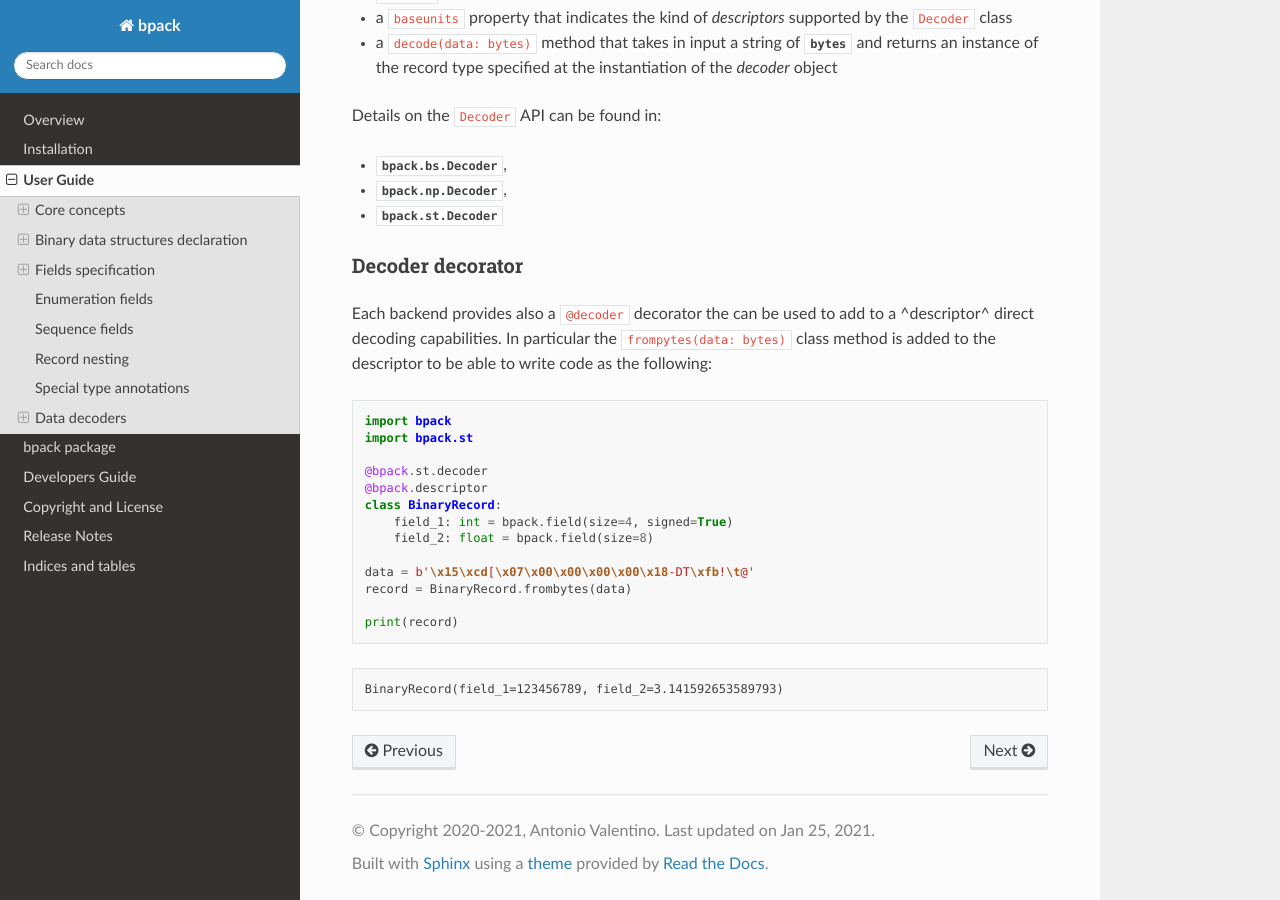
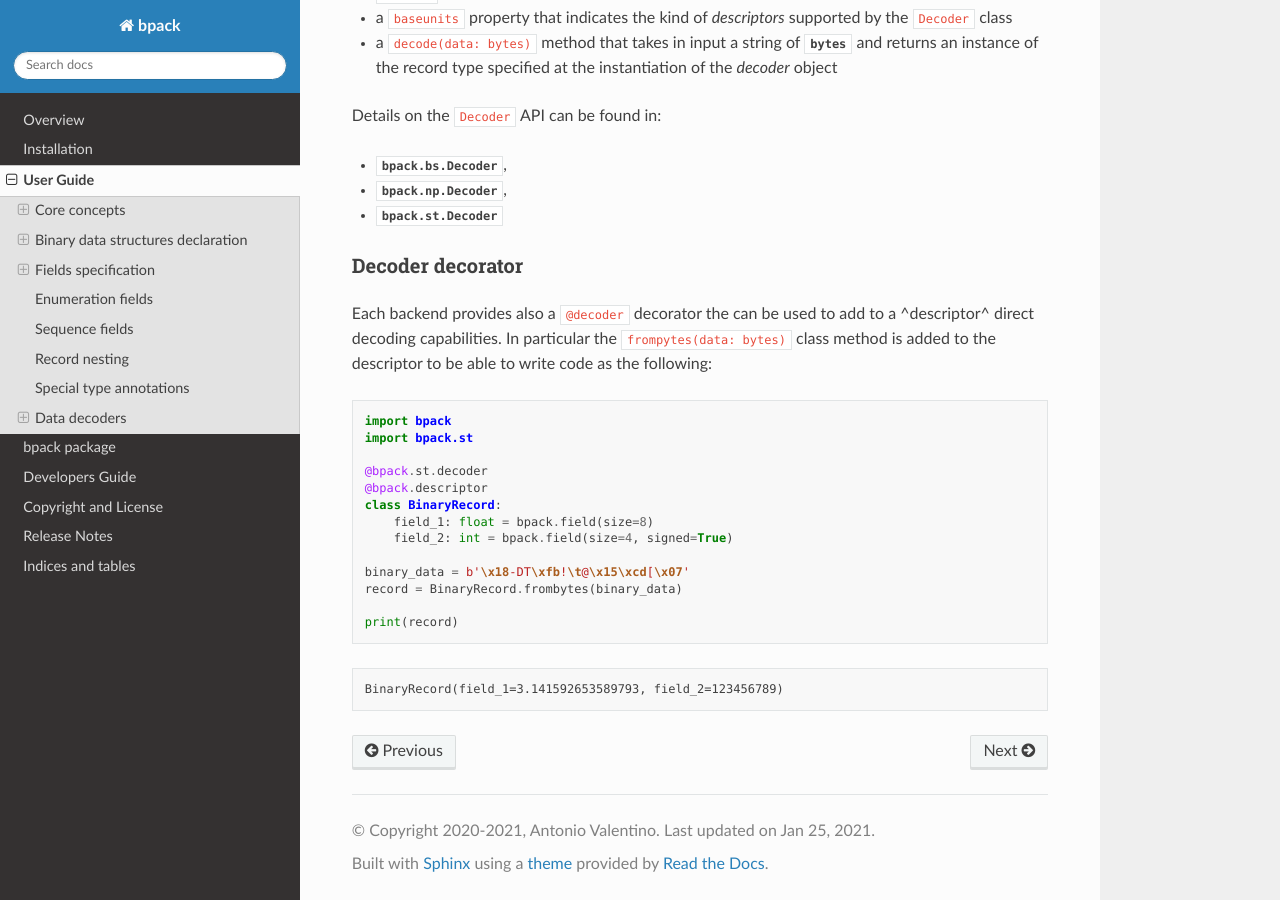
Before and after one commit to avalentino/bpack, a Sphinx documentation site: the page built from docs/userguide.rst, in a window 1280 px wide and 900 px high, scrolled down 14113 px. Built offline with Sphinx 7.4.7 and the Read the Docs theme 2.0.0, drawn with Linux system fonts in a browser that asks for light colours; the version number is read from the project's files by our own code.

Commit message:
Minor improvement in docs

```diff
--- a/docs/TODO.rst
+++ b/docs/TODO.rst
@@ -3,6 +3,7 @@
 Miscellanea *To Do* list
 ------------------------
 
+* check alignment in bpack.st (native '@' and '' behaves differently form '=')
 * improve documentation
 * improve typing
 * benchmarks
--- a/docs/installation.rst
+++ b/docs/installation.rst
@@ -25,7 +25,7 @@ Conda
 
 .. code-block:: shell
 
-  $ conda install -c avalentino bpack
+  $ conda install -c conda-forge -c avalentino bpack
 
 
 Testing
--- a/docs/userguide.rst
+++ b/docs/userguide.rst
@@ -797,14 +797,14 @@ descriptor to be able to write code as the following:
    @bpack.st.decoder
    @bpack.descriptor
    class BinaryRecord:
-       field_1: int = bpack.field(size=4, signed=True)
-       field_2: float = bpack.field(size=8)
+       field_1: float = bpack.field(size=8)
+       field_2: int = bpack.field(size=4, signed=True)
 
-   data = b'\x15\xcd[\x07\x00\x00\x00\x00\x18-DT\xfb!\t@'
-   record = BinaryRecord.frombytes(data)
+   binary_data = b'\x18-DT\xfb!\t@\x15\xcd[\x07'
+   record = BinaryRecord.frombytes(binary_data)
 
    print(record)
 
 .. testoutput::
 
-   BinaryRecord(field_1=123456789, field_2=3.141592653589793)
+   BinaryRecord(field_1=3.141592653589793, field_2=123456789)
```
